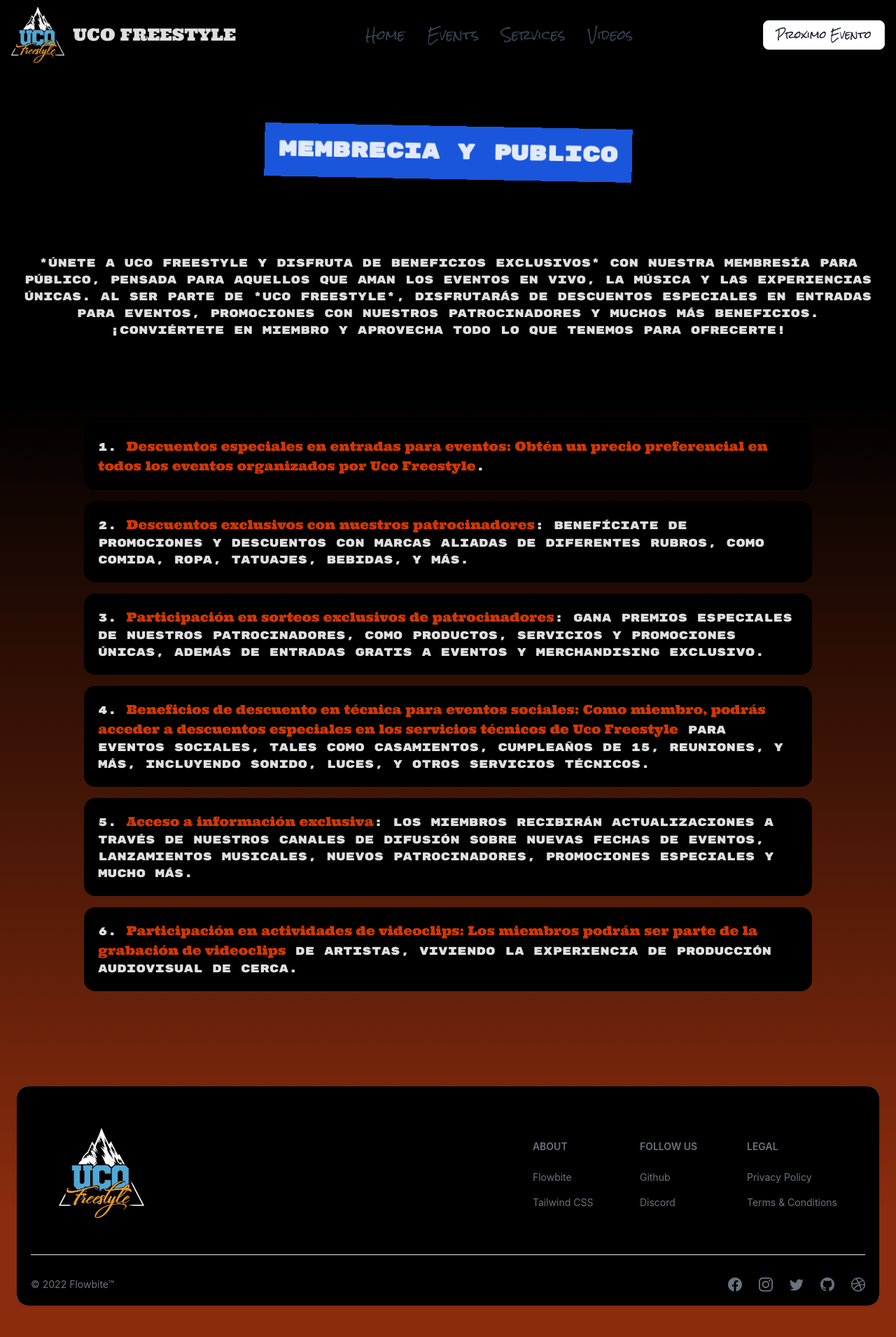
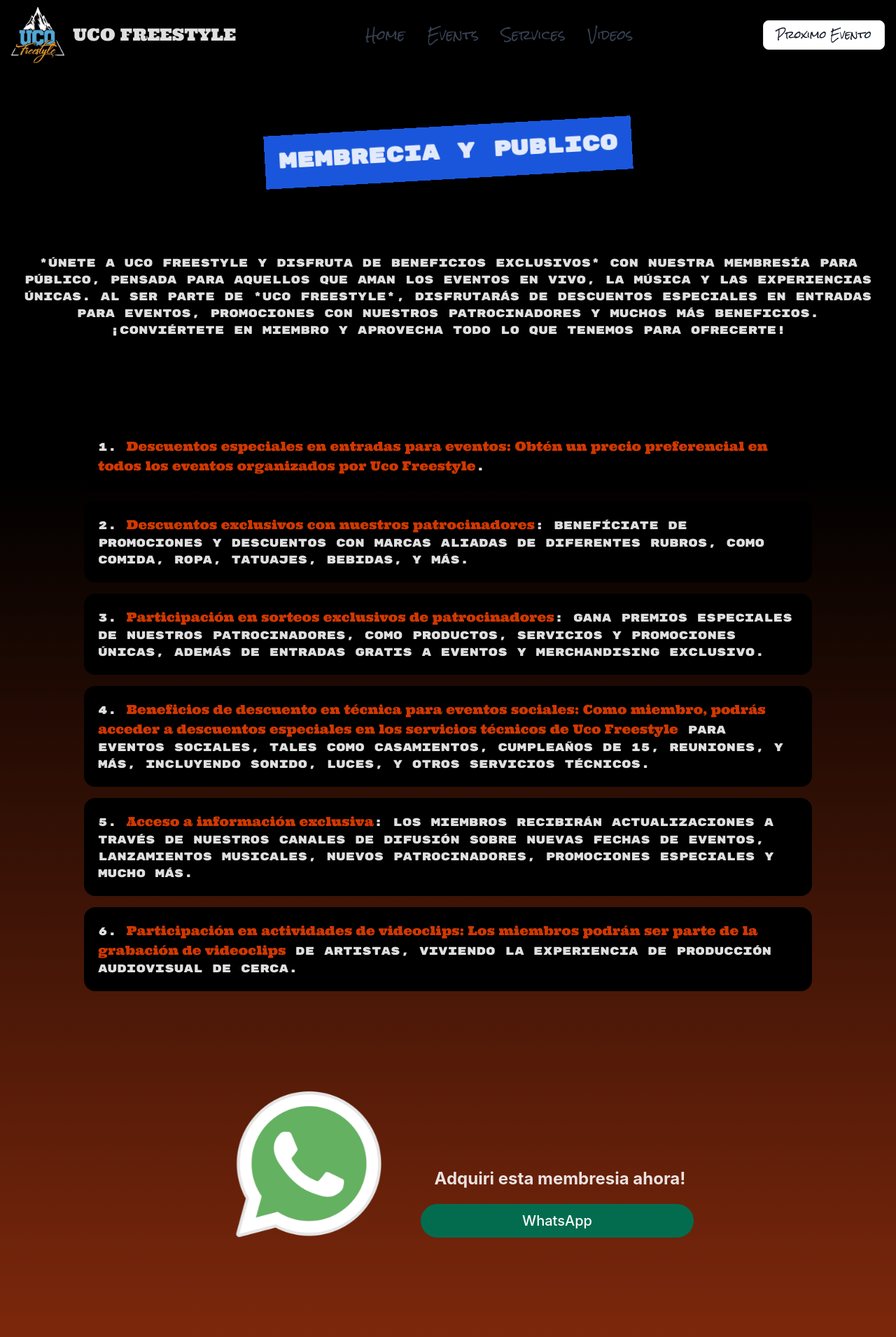
Before and after one commit to fracki1010/uco-frestyle-2, a React (Vite) app: page /services/1 in a window 1280 px wide. Shown: the top 1910 px of the page at 70% size. Built offline with nearby package versions, Linux system fonts and the light colour scheme; a web font is replaced by a local one.

Commit message:
add: whatsapp

```diff
--- a/src/data/data.js
+++ b/src/data/data.js
@@ -7,6 +7,10 @@ export const data = {
 
     quienesSomos3:
       'Los artistas vinculados a *Uco Freestyle* no solo reciben formación, sino que también participan activamente en la *producción de videoclips*. En estos tres años, *Uco Freestyle* se ha consolidado como un referente en la producción y gestión de eventos y ha *fortalecido su presencia* en la región, brindando una plataforma profesional para el crecimiento de los artistas y creando experiencias memorables para el público. La productora se dedica a fusionar música, danza y arte en su máxima expresión, asegurando siempre calidad y creatividad en cada proyecto. Además, *Uco Freestyle* mantiene una estrecha *alianza con LA COMUNA BAR CULTURAL*, un espacio que complementa sus actividades y sirve como punto de encuentro para artistas, público y la comunidad. Ahora dice *"LA COMUNA BAR CULTURAL"* como pediste, en mayúsculas y en negrita. ¡Espero que esté todo perfecto ahora!',
+  },
+  menssageWpp:{
+    phone: '2622572774',
+    text: 'Hola me interesa la propuesta de la membresia '
   },
 
   services: [
--- a/src/screens/Service.jsx
+++ b/src/screens/Service.jsx
@@ -1,38 +1,60 @@
-import { BoldText } from '../components/BoldText.jsx';
-import {data} from '../data/data.js'
+import { BoldText } from "../components/BoldText.jsx";
+import { data } from "../data/data.js";
+import { useParams } from "react-router-dom";
 
-import { useParams} from "react-router-dom"
-
+import whatsapp from "../assets/whatsapp.png";
 
 // eslint-disable-next-line react/prop-types
 export const Service = () => {
-    const id = useParams().id;
-    const dataServices = data.services;
+  const id = useParams().id;
+  const dataServices = data.services;
 
-
-    const dataServicesId = Object.values(dataServices).find((data) => data.id  == id);
-
+  const dataServicesId = Object.values(dataServices).find(
+    (data) => data.id == id
+  );
 
   return (
-    <section className=' rubik-mono-one-regular'>
-        <div className=' flex justify-center'>
-
-        <h1 className=' bg-blue-700 text-3xl font-bold text-center m-20 animate-wiggle max-w-fit p-5'>{dataServicesId.title}</h1>
+    <>
+      <section className=" rubik-mono-one-regular">
+        <div className=" flex justify-center">
+          <h1 className=" bg-blue-700 text-3xl font-bold text-center m-20 animate-wiggle max-w-fit p-5">
+            {dataServicesId.title}
+          </h1>
         </div>
-        <div className=' m-7'>
-            <p className='flex justify-center text-center'>{dataServicesId.description}</p>
+        <div className=" m-7">
+          <p className="flex justify-center text-center">
+            {dataServicesId.description}
+          </p>
         </div>
 
-        <div className=' m-1 md:m-20 p-3 md:p-10'>
+        <div className=" m-1 md:m-20 p-3 md:p-10">
+          {dataServicesId.benefits.map((e, i) => (
+            <div className="mb-4 bg-black rounded-2xl p-5" key={i}>
+              <BoldText text={e} />
+            </div>
+          ))}
+        </div>
+      </section>
+      <section className=" m-10 flex justify-center ">
+        <div>
+          <img src={whatsapp} alt="whatsapp" className=" max-w-52 w-36 md:w-52 md:m-14 animate-bounce" />
+        </div>
+        <div className="flex flex-col self-center">
+          <h3 className="text-2xl font-bold m-5">
+            Adquiri esta membresia ahora!
+          </h3>
 
-
-            {
-                dataServicesId.benefits.map((e, i) =>  <div className='mb-4 bg-black rounded-2xl p-5' key={i}><BoldText text={e} /></div>
-)
-            }
-
+          <button
+            onClick={() => {
+              window.location.href = `https://api.whatsapp.com/send?phone=${data.menssageWpp.phone}&text=${data.menssageWpp.text}${dataServicesId.title}`;
+            }}
+            type="button"
+            className="  text-white bg-green-700 hover:bg-green-800 focus:outline-none focus:ring-4 focus:ring-green-300 font-medium rounded-full text-xl px-5 py-2.5 text-center me-2 mb-2 dark:bg-green-600 dark:hover:bg-green-700 dark:focus:ring-green-800"
+          >
+            WhatsApp
+          </button>
         </div>
-
-    </section>
-  )
-}
+      </section>
+    </>
+  );
+};
```
Also changed, not shown: src/assets/whatsapp.gif (added), src/assets/whatsapp.png (added).
